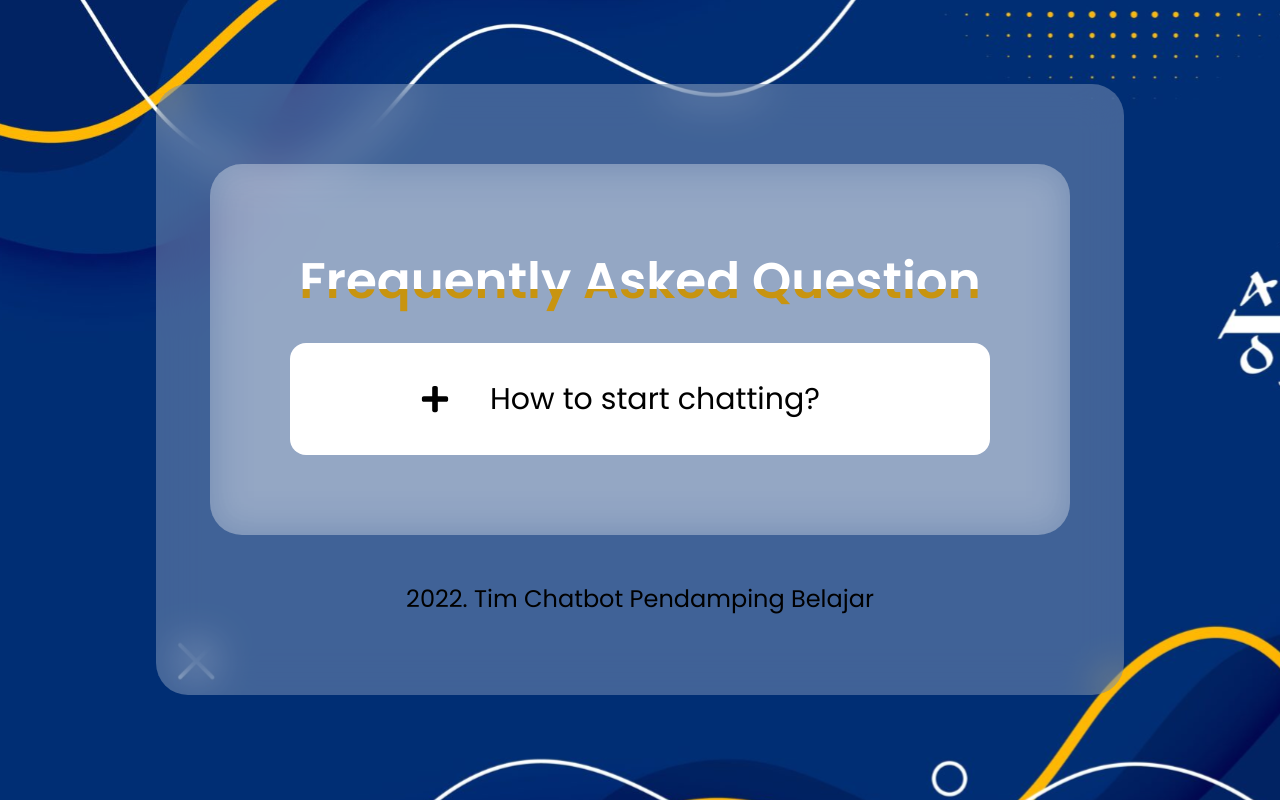
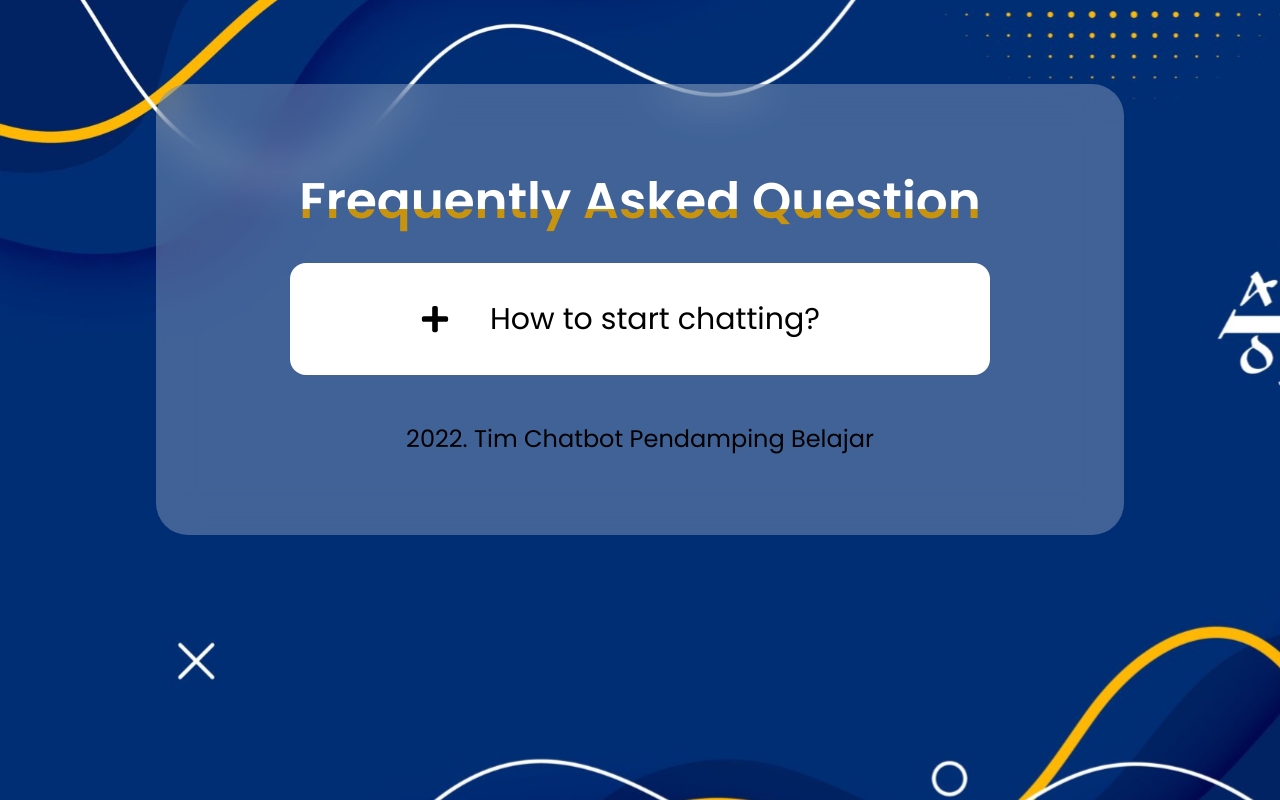
Before and after one commit to naufalHaidar12342/nextjs-rasa-chatbot, a Next.js app: page /faq in a window 1280 px wide. Built offline with nearby package versions, Linux system fonts and the light colour scheme.

Commit message:
remove scrollbar from faq

```diff
--- a/pages/faq.jsx
+++ b/pages/faq.jsx
@@ -19,7 +19,7 @@ export default function FAQ() {
           -webkit-text-fill-color: transparent;
         }
       `}</style>
-      <ScrollableLayout>
+
       <motion.div
         className="flex flex-col items-center"
         animate={{ opacity: 1, scale: 1 }}
@@ -48,7 +48,6 @@ export default function FAQ() {
           </m.div>
         </div>
       </motion.div>
-      </ScrollableLayout>
     </Layout>
   );
 }
```
Lines whose indentation alone changed are shown as unchanged.
